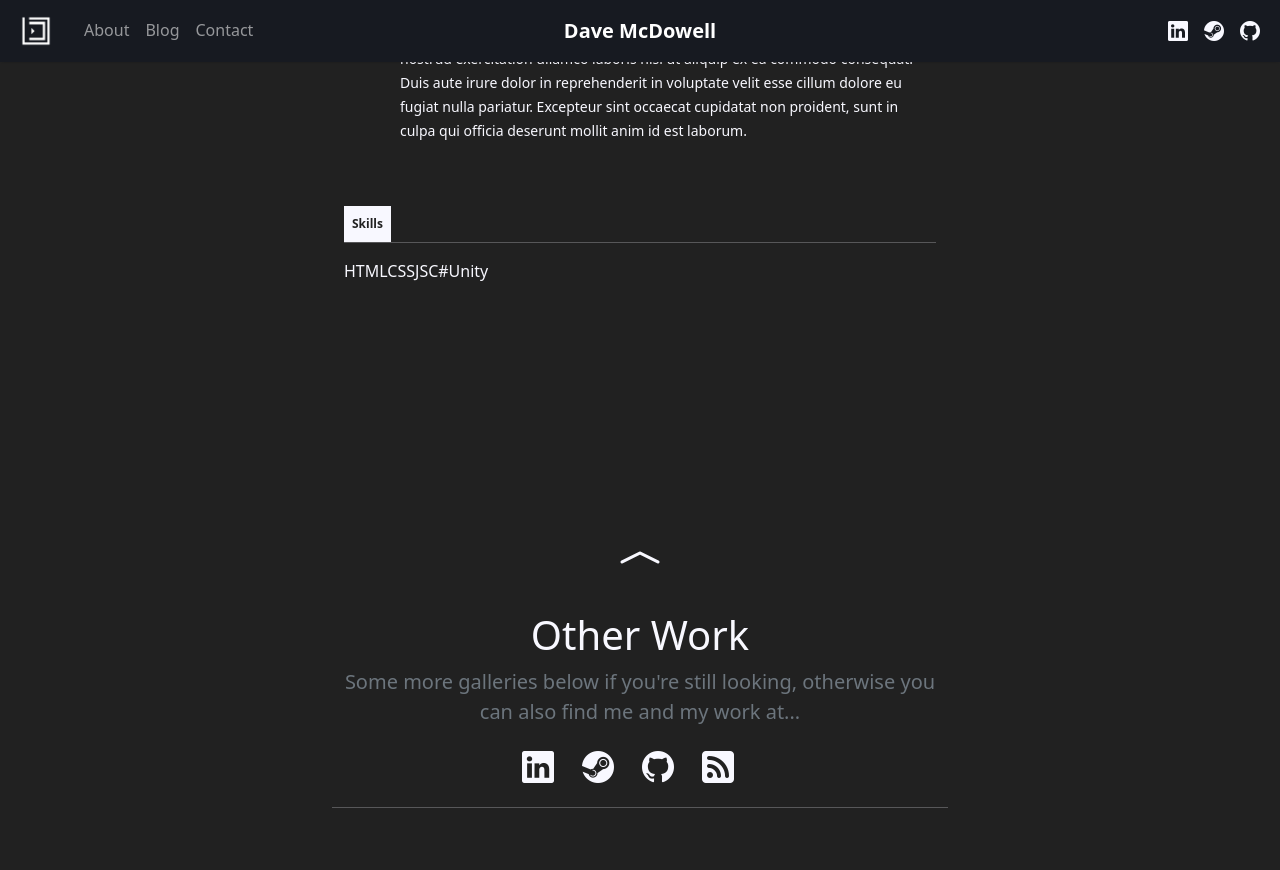
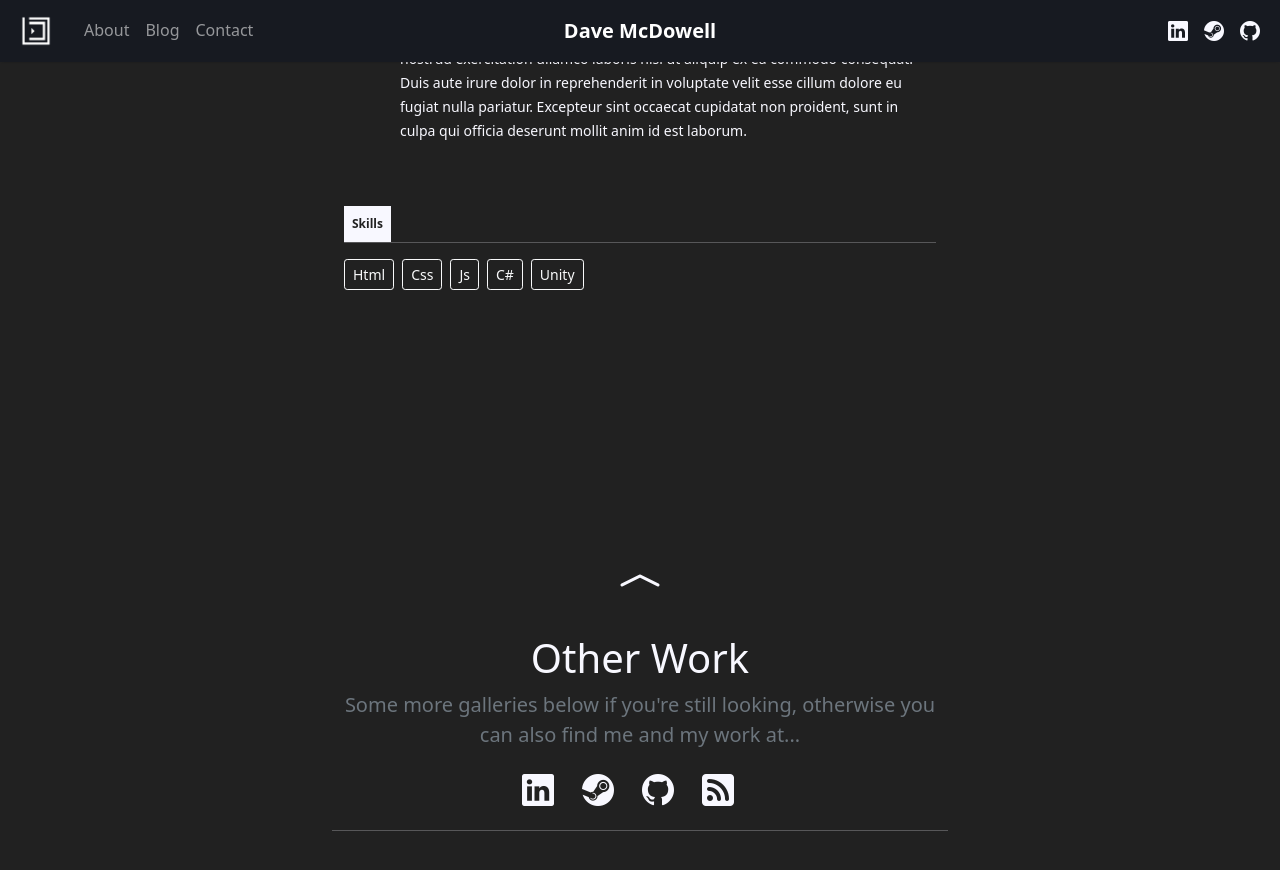
Before and after one commit to davemcdowell/portfolio, a Jekyll site: the page built from about.html, in a window 1280 px wide and 900 px high, scrolled down 1273 px. Shown: the top 870 px of the window. Built offline with Jekyll 4.4.1, drawn with Linux system fonts in a browser that asks for light colours; nearby versions of some CDN libraries.

Commit message:
Update about.html

```diff
--- a/about.html
+++ b/about.html
@@ -51,9 +51,11 @@ permalink: /about/
                         <h2 class="block-label">Skills</h2>
                         <hr class="block-label-hr">
                         <div class="d-flex justify-content-between">
-                            {%- for skill in site.data.cv.skills -%}
-                            {{ skill.name }}
-                            {%- endfor -%}
+                            <ul class="list-inline">
+                                {%- for skill in site.data.cv.skills -%}
+                                <li class="list-inline-item"><span class="btn btn-sm btn-outline-light py-1 px-2">{{ skill.name | capitalize }}</span></li>
+                                {%- endfor -%}
+                            </ul>
                         </div>
                     </div>
                 </div>
```
